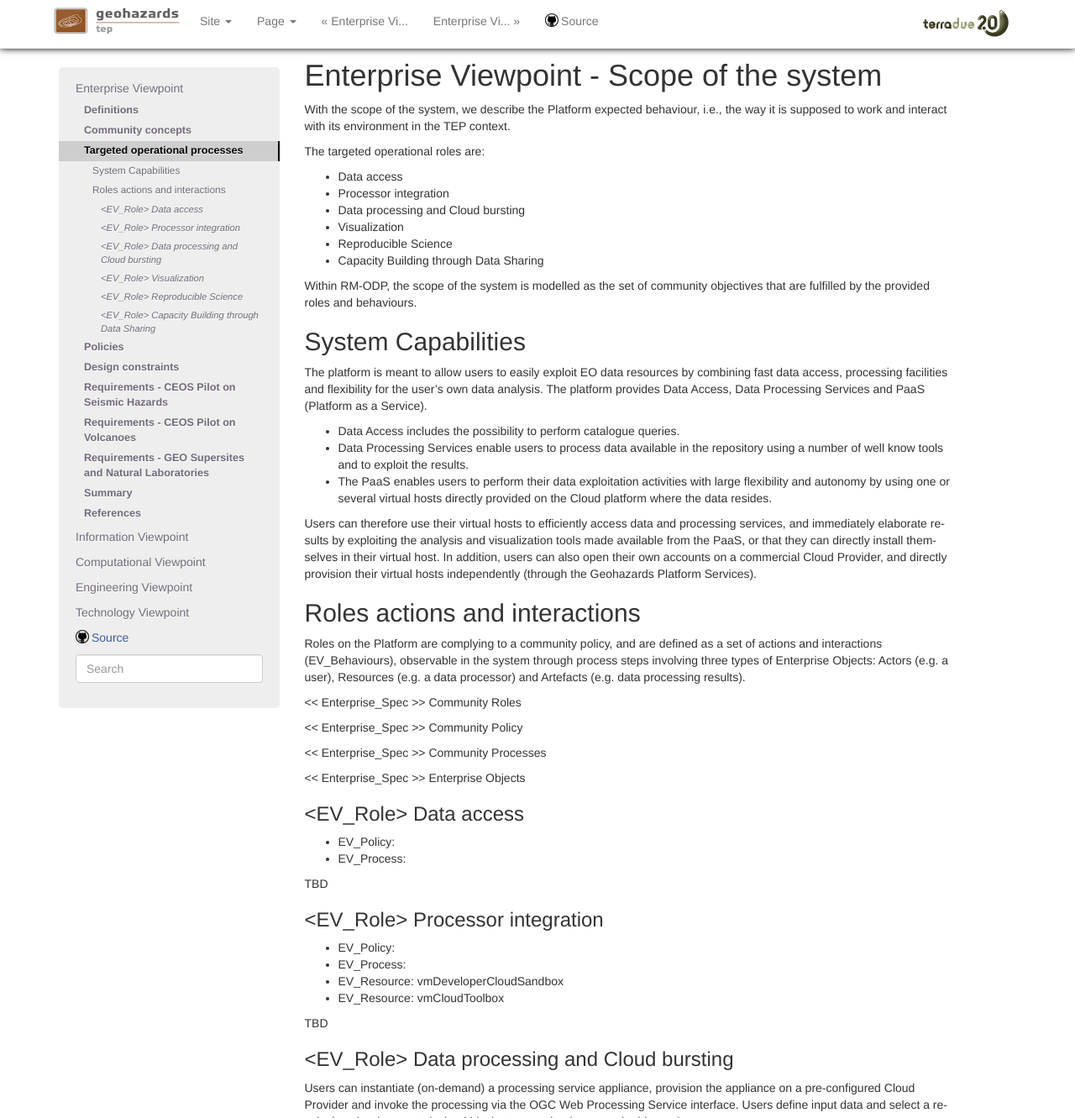
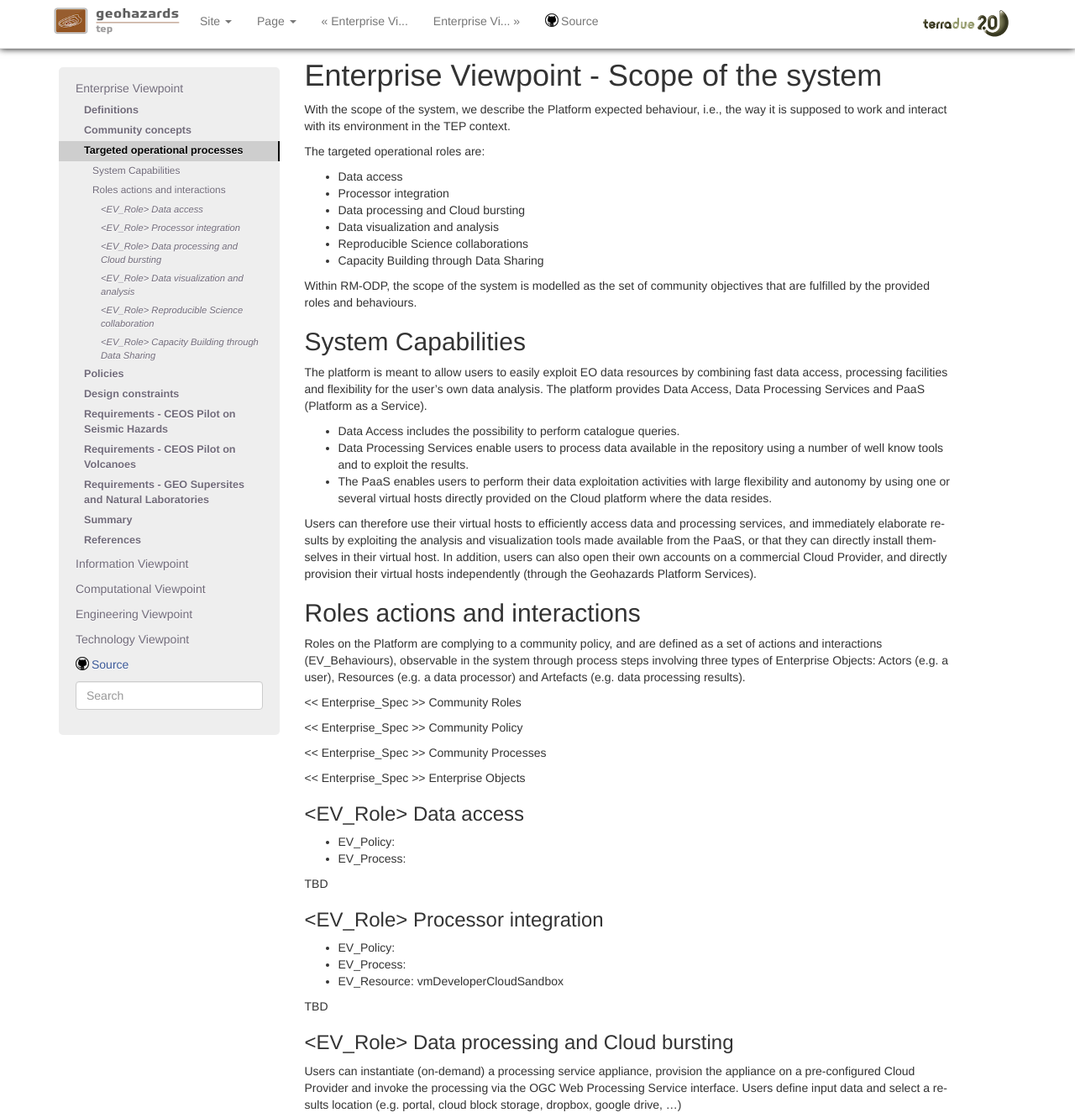
Before and after one commit to Terradue/doc-tep-geohazards-arch, a Sphinx documentation site: the page built from source/enterprise/scope.rst, in a window 1280 px wide and 1400 px high, cut to the strip 0-1331 px from the top of the window. Shown: the whole strip at 84% size. Built offline with Sphinx 7.4.7, drawn with Linux system fonts in a browser that asks for light colours; some of the changed text lies outside the part shown.

Commit message:
Update scope.rst

```diff
--- a/source/enterprise/scope.rst
+++ b/source/enterprise/scope.rst
@@ -8,8 +8,8 @@ The targeted operational roles are:
 * Data access
 * Processor integration
 * Data processing and Cloud bursting
-* Visualization
-* Reproducible Science
+* Data visualization and analysis
+* Reproducible Science collaborations
 * Capacity Building through Data Sharing
 
 Within RM-ODP, the scope of the system is modelled as the set of community objectives that are fulfilled by the provided roles and behaviours.
@@ -57,7 +57,6 @@ TBD
 * EV_Policy:
 * EV_Process:
 * EV_Resource: vmDeveloperCloudSandbox
-* EV_Resource: vmCloudToolbox
 TBD
 
 <EV_Role> Data processing and Cloud bursting
@@ -145,11 +144,12 @@ Users define input data and select a results location (e.g. portal, cloud block
        endUser -> userCloudStorage: access generated EO-based products
        endUser -> geoBrowser: share generated EO-based products
 
-<EV_Role> Visualization
------------------------
+<EV_Role> Data visualization and analysis
+-----------------------------------------
 
 * EV_Policy:
 * EV_Process:
+* EV_Resource: vmCloudToolbox
 
 The platform is meant to allow users to perform data visualisation tasks:
 
@@ -157,8 +157,8 @@ The platform is meant to allow users to perform data visualisation tasks:
 * from Web Portal Geobrowser: overlay EO data collections density maps, geohazards events layers (e.g. Disasters Charter activations)
 * still from the Web Portal Geobrowser: combine EO data footprints and EO-based products to support data processing decision making (selection of processing input data, discovery and analysis of data processing results)
 
-<EV_Role> Reproducible Science
-------------------------------
+<EV_Role> Reproducible Science collaboration
+--------------------------------------------
 
 * EV_Policy:
 * EV_Process:
```
